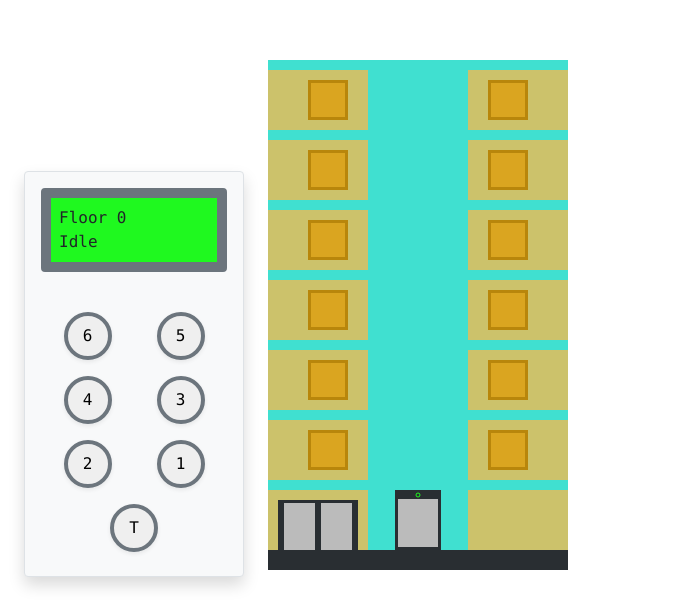
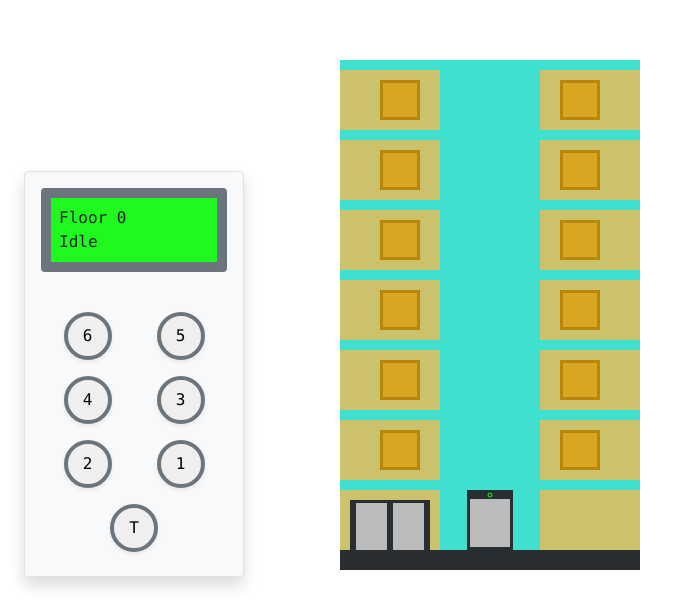
Before and after one commit to andry-iany/Elevator, a React (Vite) app: page / in a window 1280 px wide. Shown: the part 199-800 px from the top of the page, without its empty margins (0-682 px from the left). Built offline with nearby package versions, Linux system fonts and the light colour scheme.

Commit message:
update gap for main app

```diff
--- a/src/app/Layout/index.tsx
+++ b/src/app/Layout/index.tsx
@@ -6,8 +6,8 @@ type AppLayoutProps = ComponentWithChildren;
 const AppLayout: FC<AppLayoutProps> = ({ children }) => {
   return (
     <div
-      className="App p-4 d-flex align-items-end gap-4"
-      style={{ minHeight: "100vh" }}
+      className="App p-4 d-flex align-items-end"
+      style={{ minHeight: "100vh", gap: "6rem" }}
     >
       {children}
     </div>
```
